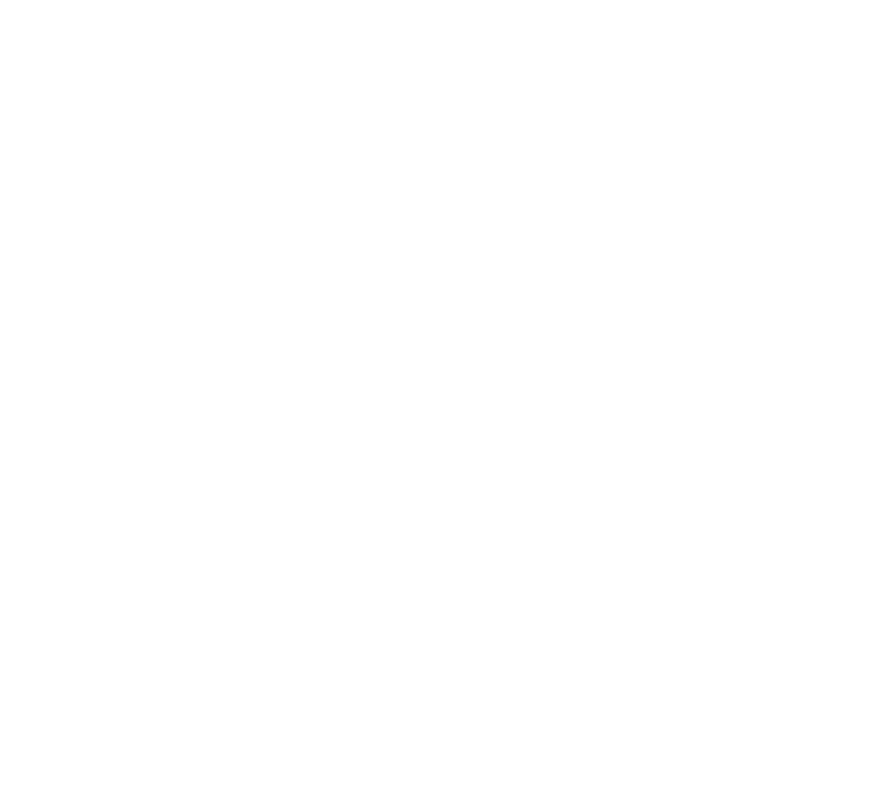
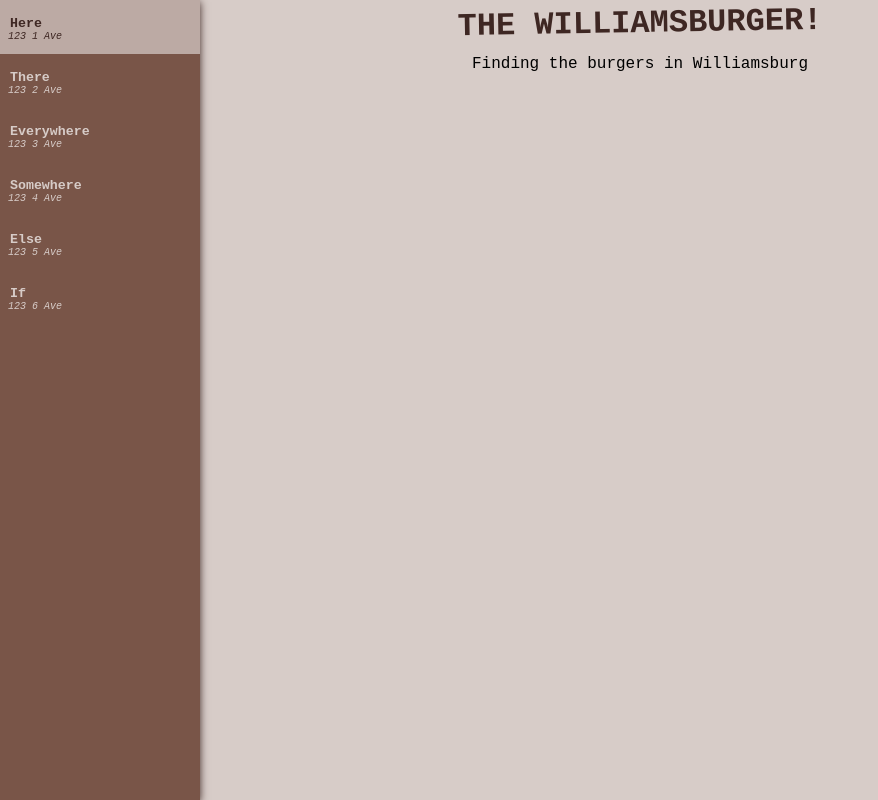
Before and after one commit to DropTheLogic/frontend-nanodegree-maps, a plain HTML site: page index.html in a window 1280 px wide. Shown: the whole page, without its empty margins (0-878 px from the left). Drawn offline with Linux system fonts and the light colour scheme.

Commit message:
feat: Add branding and simple CSS

```diff
--- a/index.html
+++ b/index.html
@@ -6,14 +6,86 @@
 	<meta name="Author" content="Danny Márquez">
 	<meta name="viewport" content="width=device-width,initial-scale=1.0">
 
-	<title>Neighborhood Map</title>
+	<title>The Williamsburger!</title>
 
 	<style type="text/css">
-
+		body {
+			font-family: 'Courier New', monospace;
+			margin: 0px;
+			background: #d7ccc8;
+		}
+		header {
+			text-align: center;
+		}
+		header h1 {
+			margin: 5px 10px;
+			color: #3e2723;
+			text-transform: uppercase;
+			transform: rotate(-1deg);
+		}
+		#subheader {
+			padding: 8px;
+		}
+		#listings {
+			position: fixed;
+			top: 0px;
+			left: -192px;
+			width: 200px;
+			height: 100%;
+			background: #795548;
+		}
+		#listings-tab {
+			position: fixed;
+			top: 140px;
+			left: 8px;
+			background: #795548;
+			padding: 12px 6px;
+			border-radius: 0px 4px 4px 0px;
+			color: #d7ccc8;
+		}
+		#listings-tab:hover {
+			/*left: 200px;*/
+		}
+		#listings-tab:hover #listings {
+			left: 0px;
+			box-shadow: 0px 2px 8px #3e2723;
+		}
+		.list-item {
+			padding: 8px 8px 12px 8px;
+		}
+		.list-item:hover {
+			background: #bcaaa4;
+		}
+		.list-item h5 {
+			margin: 8px 2px 0px;
+		}
+		.address {
+			font-size: 10px;
+			font-style: italic;
+		}
+		.list-item:hover h5, .list-item:hover .address {
+			color: #3e2723;
+		}
 	</style>
 </head>
 
 <body>
+	<header>
+		<h1>The Williamsburger!</h1>
+		<div id="subheader">Finding the burgers in Williamsburg</div>
+	</header>
+
+	<div id="listings-tab">Feed Me!
+		<div id="listings" data-bind="foreach: listings">
+			<div class="list-item">
+				<h5 data-bind="text: $data.name"></h5>
+				<div class="address" data-bind="text: $data.address"></div>
+			</div>
+		</div>
+	</div>
+
+	<div id="map"></div>
+
 	<script src="js/knockout-3.4.0.js"></script>
 	<script src="js/app.js"></script>
 </body>
--- a/js/app.js
+++ b/js/app.js
@@ -1,5 +1,32 @@
 var MapsViewModel = function() {
 	var self = this;
+	// Dummy locations
+	self.listings = ko.observableArray([
+		{
+			'name': 'Here',
+			'address': '123 1 Ave'
+		},
+		{
+			'name': 'There',
+			'address': '123 2 Ave'
+		},
+		{
+			'name': 'Everywhere',
+			'address': '123 3 Ave'
+		},
+		{
+			'name': 'Somewhere',
+			'address': '123 4 Ave'
+		},
+		{
+			'name': 'Else',
+			'address': '123 5 Ave'
+		},
+		{
+			'name': 'If',
+			'address': '123 6 Ave'
+		}
+	]);
 };
 
 ko.applyBindings(new MapsViewModel);
```
